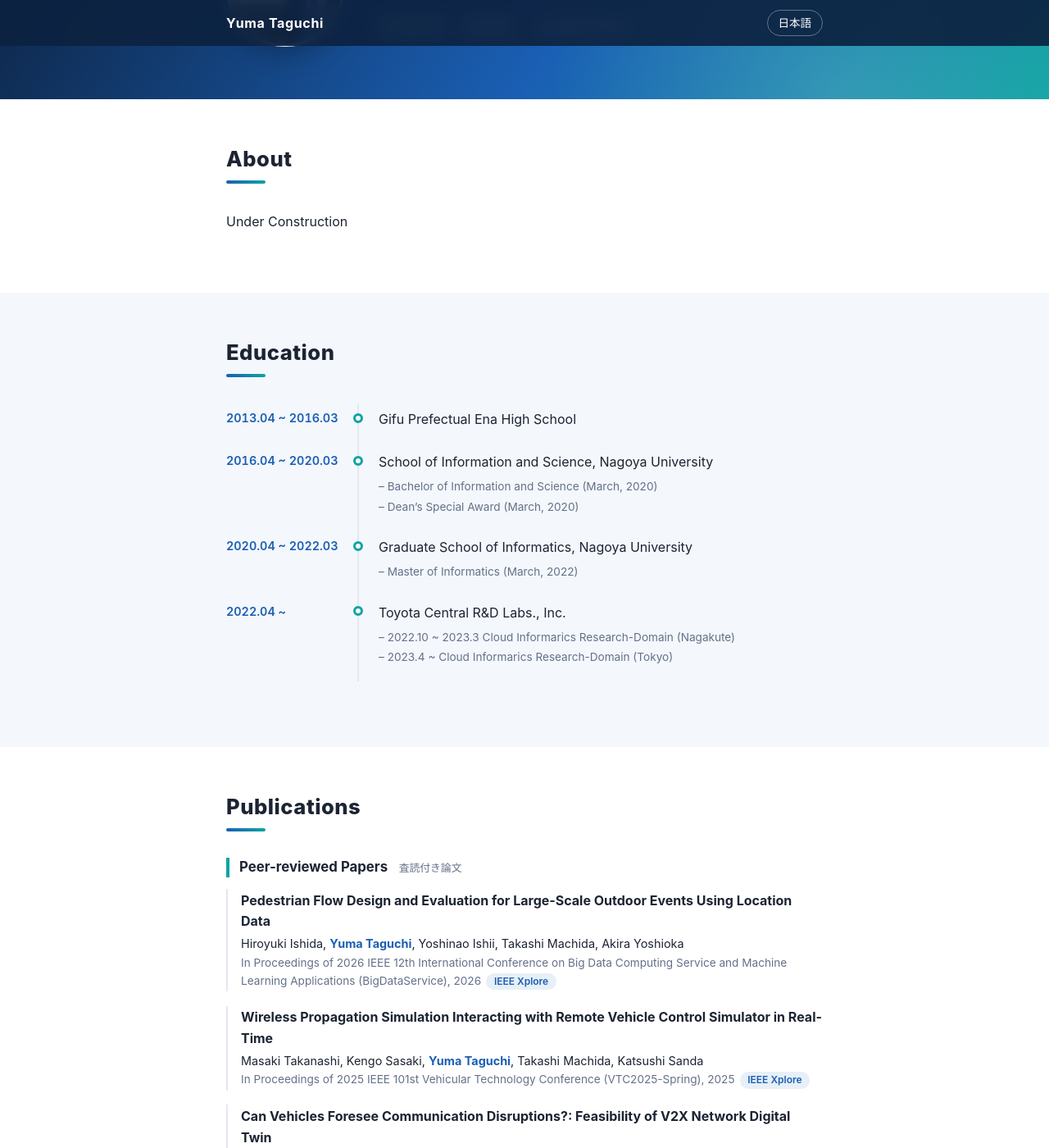
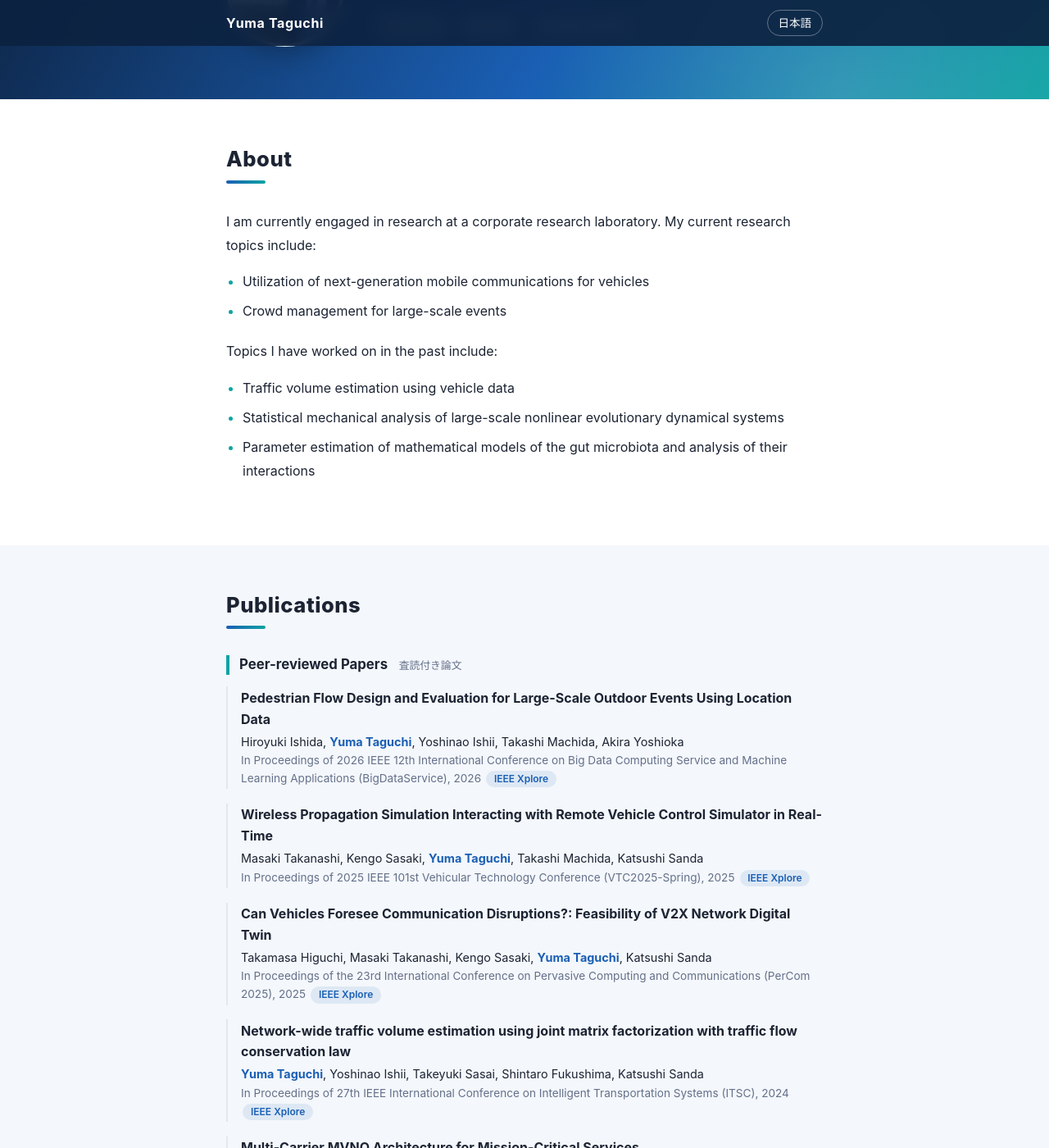
Before and after one commit to TaguchiYuma/web, a Jekyll site: the page built from docs/en.md, in a window 1280 px wide and 1400 px high, scrolled down 207 px. Shown: the whole window at 82% size. Built offline with Jekyll 4.4.1, drawn with Linux system fonts in a browser that asks for light colours; some of the changed text lies outside the part shown.

Commit message:
Align English page with Japanese page and fix typos
- Rebuild en.md with the same sections (About, Publications, Awards, Biography, Links)
- Fix TA period (2020.10 ~ 2021.1) and author name (Higuchi)

Co-Authored-By: Claude Opus 5.5 <noreply@anthropic.com>

```diff
--- a/docs/en.md
+++ b/docs/en.md
@@ -3,7 +3,7 @@ layout: home
 lang: en
 permalink: /en/
 translation: /
-fullname: TAGUCHI Yuma
+fullname: Yuma Taguchi
 affiliation: Researcher
 photo: /images/taguchi.jpg
 links:
@@ -12,38 +12,71 @@ links:
   - name: linkedin
     url: https://www.linkedin.com/in/yumataguchi/
   - name: Google Scholar
-    url: https://scholar.google.com/citations?user=ajWM29oAAAAJ&hl=ja
+    url: https://scholar.google.com/citations?user=ajWM29oAAAAJ&hl=en
 ---
 
 <!--
   Each "## Heading" starts a new section.
   Publications are shared with the Japanese page: edit publications.yml.
-  Timeline: write the date, then ": description" on the next line, and "  - note" for details.
+  Awards / Biography: write the date, then ": description" on the next line, and "  - note" for details.
 -->
 
 ## About
 
-Under Construction
+I am currently engaged in research at a corporate research laboratory. My current research topics include:
 
-## Education
+- Utilization of next-generation mobile communications for vehicles
+- Crowd management for large-scale events
 
-2013.04 ~ 2016.03
-: Gifu Prefectual Ena High School
+Topics I have worked on in the past include:
 
-2016.04 ~ 2020.03
-: School of Information and Science, Nagoya University
-  - Bachelor of Information and Science (March, 2020)
-  - Dean's Special Award (March, 2020)
-
-2020.04 ~ 2022.03
-: Graduate School of Informatics, Nagoya University
-  - Master of Informatics (March, 2022)
-
-2022.04 ~
-: Toyota Central R&D Labs., Inc.
-  - 2022.10 ~ 2023.3 Cloud Informarics Research-Domain (Nagakute)
-  - 2023.4 ~ Cloud Informarics Research-Domain (Tokyo)
+- Traffic volume estimation using vehicle data
+- Statistical mechanical analysis of large-scale nonlinear evolutionary dynamical systems
+- Parameter estimation of mathematical models of the gut microbiota and analysis of their interactions
 
 ## Publications
 
 {% include publications.html %}
+
+## Awards
+
+2020.03
+: Dean's Special Award, School of Information and Science, Nagoya University
+
+2025.12
+: IEEE ITS Society Nagoya Chapter Young Researcher Award
+
+## Biography
+
+### Education
+
+2013.04 ~ 2016.03
+: Gifu Prefectural Ena High School, Science and Mathematics Course
+
+2016.04 ~ 2020.03
+: Department of Natural Informatics, School of Information and Science, Nagoya University
+  - Bachelor of Information and Science (March 2020)
+
+2020.04 ~ 2022.03
+: Department of Complex Systems Science, Graduate School of Informatics, Nagoya University
+  - Master of Informatics (March 2022)
+
+### Employment
+
+2020.04 ~ 2021.08
+: Teaching Assistant, Nagoya University
+  - 2020.4 ~ 2020.8 Information Literacy (for humanities students)
+  - 2020.10 ~ 2021.1 Fundamentals of Physics II (School of Informatics)
+  - 2021.4 ~ 2021.8 Information Literacy (for humanities students)
+
+2022.04 ~
+: Toyota Central R&D Labs., Inc.
+
+## Links
+
+- [Gifu Prefectural Ena High School](https://school.gifu-net.ed.jp/wordpress/ena-hs/)
+- [Nagoya University](https://www.nagoya-u.ac.jp)
+- [School of Informatics / Graduate School of Informatics, Nagoya University](https://www.i.nagoya-u.ac.jp)
+- [Department of Complex Systems Science, Graduate School of Informatics, Nagoya University](https://www.phys.cs.i.nagoya-u.ac.jp)
+- [Tokita Laboratory, Graduate School of Informatics, Nagoya University](https://www.phys.cs.i.nagoya-u.ac.jp/~ktlab)
+- [Toyota Central R&D Labs., Inc.](https://www.tytlabs.co.jp) ([Tokyo Campus](https://www.tytlabs.co.jp/company/access-tokyo.html))
--- a/docs/publications.yml
+++ b/docs/publications.yml
@@ -31,7 +31,7 @@
 
 - type: peer-reviewed
   title: "Can Vehicles Foresee Communication Disruptions?: Feasibility of V2X Network Digital Twin"
-  authors: Takamasa Higuch, Masaki Takanashi, Kengo Sasaki, Yuma Taguchi, Katsushi Sanda
+  authors: Takamasa Higuchi, Masaki Takanashi, Kengo Sasaki, Yuma Taguchi, Katsushi Sanda
   venue: In Proceedings of the 23rd International Conference on Pervasive Computing and Communications (PerCom 2025)
   year: 2025
   url: https://ieeexplore.ieee.org/document/11038674
```
Also changed, not shown: docs/index.md (+1 -1 lines).
